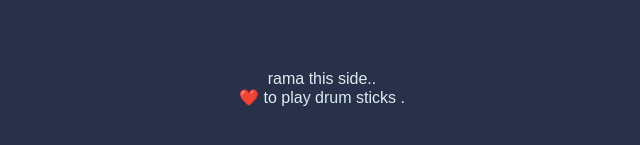
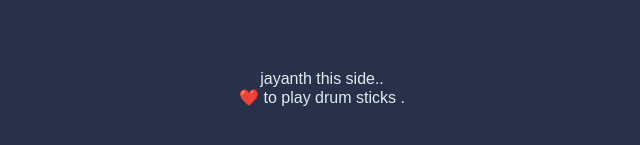
Before and after one commit to jayanth6035/Drum-kit, a plain HTML site: page index.html in a window 1280 px wide. Shown: the part 505-650 px from the top of the page, 318-958 px from the left. Drawn offline with Linux system fonts and the light colour scheme.

Commit message:
changed name in footer

```diff
--- a/index.html
+++ b/index.html
@@ -23,7 +23,7 @@
 
 
   <footer>
-    rama this side..<br>
+    jayanth this side..<br>
     ❤️ to play drum sticks .
   </footer>
 
```
